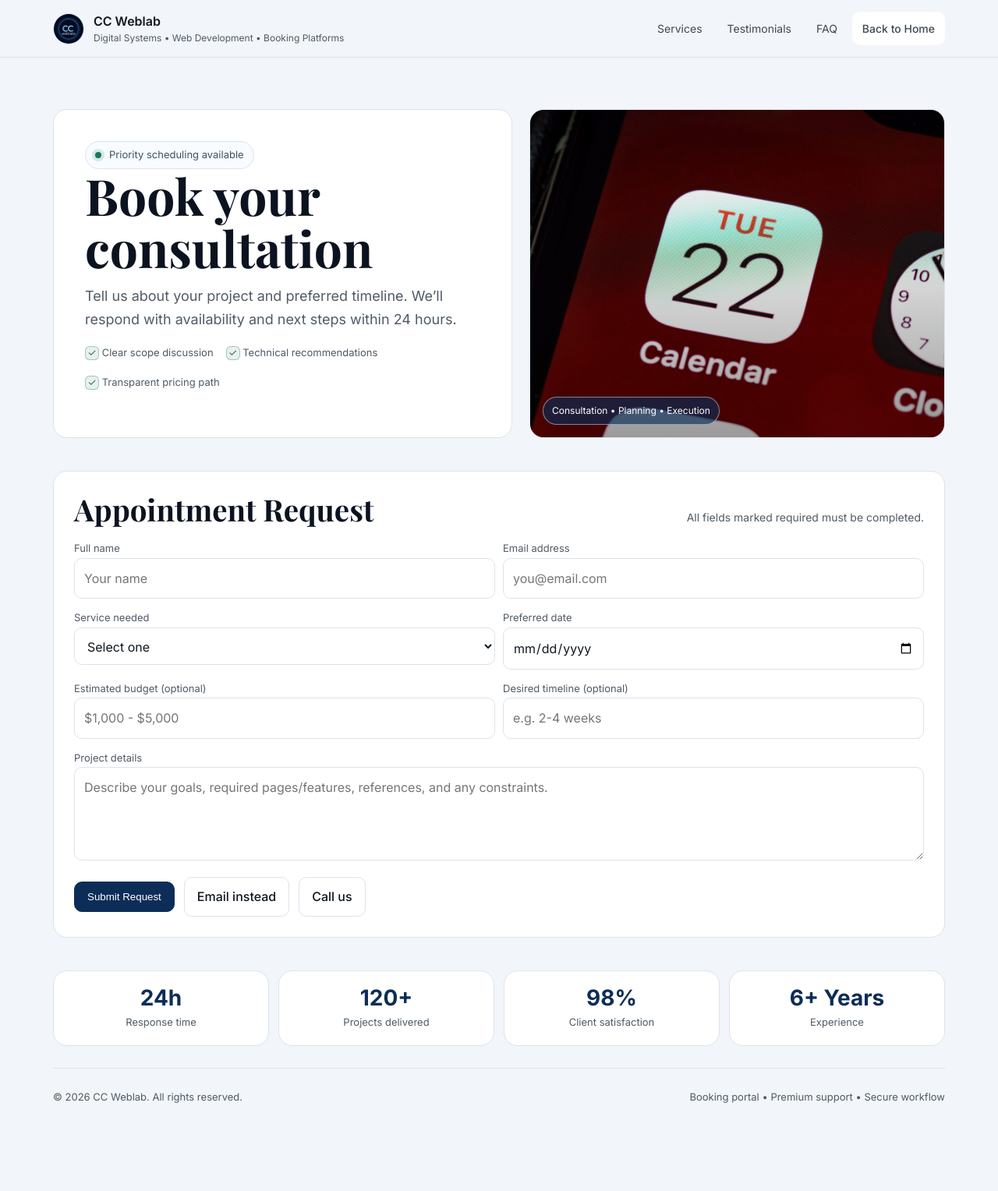
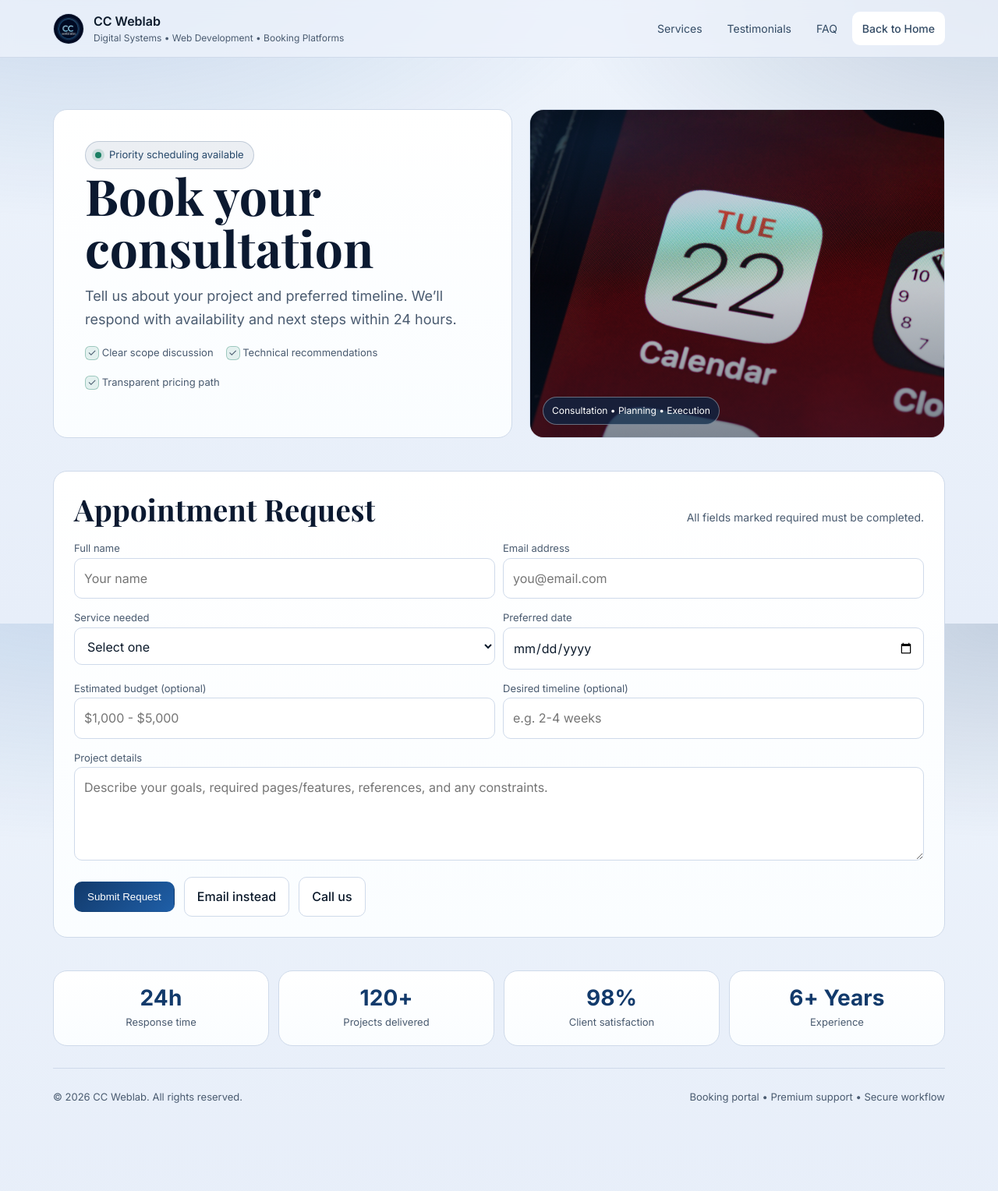
Before and after one commit to Sebascarv1/WEBSITE_CCWEBLAB, a Django app: page /booking/ in a window 1280 px wide. Shown: the whole page at 78% size. Run offline with Django 5.2, Linux system fonts and the light colour scheme.

Commit message:
enhancing front end

```diff
--- a/ccweblab/static/css/services.css
+++ b/ccweblab/static/css/services.css
@@ -1,174 +1,436 @@
 :root{
-  --bg:#f2f5f9;
+  --bg:#edf3fb;
+  --bg-2:#e7eef9;
   --surface:#ffffff;
-  --surface-soft:#edf2f7;
-  --text:#0f1720;
-  --muted:#4f5b67;
-  --line:#dbe3ec;
-  --line-strong:#c7d2df;
-  --accent:#0c2d57;
-  --ok:#147a5b;
+  --surface-soft:#f3f7fd;
+
+  --text:#0c1a2b;
+  --muted:#4a5b70;
+
+  --line:#cfdaea;
+  --line-strong:#b9c9df;
+
+  --accent:#123a6b;
+  --accent-2:#1f5fa8;
+  --accent-3:#0b2747;
+  --ok:#1a7f63;
+
   --radius:12px;
   --radius-lg:18px;
-  --shadow-sm:0 8px 20px rgba(16,24,40,.06);
-  --shadow-md:0 18px 40px rgba(16,24,40,.11);
+
+  --shadow-sm:0 10px 24px rgba(10,35,70,.08);
+  --shadow-md:0 20px 48px rgba(10,35,70,.14);
+
   --max:1200px;
 }
+
 *{box-sizing:border-box}
 html,body{height:100%}
+
 body{
-  margin:0;background:var(--bg);color:var(--text);
+  margin:0;
   font-family:Inter,system-ui,-apple-system,Segoe UI,Roboto,Helvetica,Arial,sans-serif;
+  color:var(--text);
   line-height:1.65;
+  background:
+    radial-gradient(1200px 600px at 8% -10%, rgba(31,95,168,.20), transparent 60%),
+    radial-gradient(1000px 500px at 100% 0%, rgba(18,58,107,.18), transparent 55%),
+    linear-gradient(180deg, var(--bg), var(--bg-2));
+  background-attachment: fixed;
 }
+
 a{color:inherit;text-decoration:none}
 .wrap{max-width:var(--max);margin:0 auto;padding:0 28px}
 
-h1,h2,h3{font-family:"Playfair Display",Georgia,serif;margin:0;color:#0b1320}
+/* Typography */
+h1,h2,h3{
+  font-family:"Playfair Display",Georgia,serif;
+  margin:0;
+  color:#0b1930;
+  letter-spacing:.1px;
+}
 h1{font-size:clamp(38px,5.6vw,64px);line-height:1.05}
 h2{font-size:clamp(28px,3vw,40px);line-height:1.15}
 h3{font-size:clamp(20px,2vw,26px);line-height:1.2}
 p.lead{font-size:18px;color:var(--muted);margin:14px 0 0;max-width:62ch}
 
+/* Header */
 header{
-  position:sticky;top:0;z-index:60;
-  backdrop-filter:blur(8px);
-  background:rgba(242,245,249,.92);
+  position:sticky;
+  top:0;
+  z-index:60;
+  backdrop-filter:blur(10px);
+  background:rgba(237,243,251,.78);
   border-bottom:1px solid var(--line);
 }
-.nav{max-width:var(--max);margin:0 auto;padding:14px 28px;display:flex;justify-content:space-between;align-items:center;gap:20px}
+.nav{
+  max-width:var(--max);
+  margin:0 auto;
+  padding:14px 28px;
+  display:flex;
+  align-items:center;
+  justify-content:space-between;
+  gap:20px;
+}
 .brand{display:flex;align-items:center;gap:12px}
-.logo{width:40px;height:40px;border-radius:50%;object-fit:cover;border:1px solid var(--line);background:#fff}
+.logo{
+  width:40px;height:40px;border-radius:50%;object-fit:cover;
+  border:1px solid var(--line);background:#fff;
+}
 .brand strong{display:block;font-weight:600}
 .brand span{display:block;font-size:12px;color:var(--muted);margin-top:-1px}
-.navlinks{display:flex;gap:6px;flex-wrap:wrap;align-items:center}
-.navlinks a{font-size:14px;color:#3d4854;padding:9px 12px;border-radius:10px;border:1px solid transparent}
-.navlinks a:hover{background:var(--surface-soft);border-color:var(--line)}
 
+.navlinks{display:flex;align-items:center;gap:6px;flex-wrap:wrap}
+.navlinks a{
+  font-size:14px;
+  color:#324a64;
+  padding:9px 12px;
+  border-radius:10px;
+  border:1px solid transparent;
+}
+.navlinks a:hover{
+  background:var(--surface-soft);
+  border-color:var(--line);
+}
+
+/* Buttons */
 .btn{
-  display:inline-flex;align-items:center;justify-content:center;
-  padding:11px 16px;border-radius:10px;border:1px solid var(--line);
-  background:#fff;color:var(--text);font-weight:500;transition:.2s ease;
+  display:inline-flex;
+  align-items:center;
+  justify-content:center;
+  padding:11px 16px;
+  border-radius:10px;
+  border:1px solid var(--line);
+  background:#fff;
+  color:var(--text);
+  font-weight:500;
+  transition:all .2s ease;
 }
-.btn:hover{background:var(--surface-soft);border-color:var(--line-strong)}
-.btn.primary{background:var(--accent);border-color:var(--accent);color:#fff}
-.btn.primary:hover{background:#113b71}
+.btn:hover{
+  background:var(--surface-soft);
+  border-color:var(--line-strong);
+}
+.btn.primary{
+  border-color:transparent;
+  color:#fff;
+  background:linear-gradient(135deg, var(--accent), var(--accent-2));
+}
+.btn.primary:hover{
+  background:linear-gradient(135deg, #17457c, #2b6bb5);
+}
 
+/* Main rhythm */
 main{padding:24px 0 84px}
 section{margin-top:42px}
-.section-head{display:flex;justify-content:space-between;align-items:flex-end;flex-wrap:wrap;gap:14px;margin-bottom:18px}
+.section-head{
+  display:flex;
+  justify-content:space-between;
+  align-items:flex-end;
+  flex-wrap:wrap;
+  gap:14px;
+  margin-bottom:18px;
+}
 .section-head p{margin:0;color:var(--muted);font-size:14px}
 
+/* Cards */
 .card{
-  background:var(--surface);border:1px solid var(--line);border-radius:var(--radius-lg);
+  background:linear-gradient(180deg,#ffffff,#fafdff);
+  border:1px solid var(--line);
+  border-radius:var(--radius-lg);
   transition:transform .25s ease, box-shadow .25s ease, border-color .25s ease;
 }
-.card:hover{transform:translateY(-3px);box-shadow:var(--shadow-sm);border-color:var(--line-strong)}
+.card:hover{
+  transform:translateY(-3px);
+  box-shadow:var(--shadow-sm);
+  border-color:var(--line-strong);
+}
 
-.hero{display:grid;grid-template-columns:1.05fr .95fr;gap:22px;align-items:stretch}
+/* Hero */
+.hero{
+  display:grid;
+  grid-template-columns:1.05fr .95fr;
+  gap:22px;
+  align-items:stretch;
+}
 .hero .left{padding:40px}
 .hero-media{padding:0;overflow:hidden}
 
 .kicker{
-  display:inline-flex;align-items:center;gap:10px;padding:6px 12px;border-radius:999px;
-  border:1px solid var(--line);background:#f8fbff;color:#425466;font-size:13px
+  display:inline-flex;
+  align-items:center;
+  gap:10px;
+  padding:6px 12px;
+  border-radius:999px;
+  background:rgba(18,58,107,.08);
+  border:1px solid rgba(18,58,107,.20);
+  color:#27496b;
+  font-size:13px;
 }
-.dot{width:8px;height:8px;border-radius:99px;background:var(--ok);box-shadow:0 0 0 4px rgba(20,122,91,.15)}
+.dot{
+  width:8px;height:8px;border-radius:99px;background:var(--ok);
+  box-shadow:0 0 0 4px rgba(26,127,99,.16);
+}
 .cta{display:flex;gap:12px;flex-wrap:wrap;margin-top:24px}
 .mini{display:flex;gap:16px;flex-wrap:wrap;margin-top:18px;color:var(--muted);font-size:13px}
 .check{
-  width:18px;height:18px;border-radius:6px;border:1px solid rgba(20,122,91,.35);
-  background:rgba(20,122,91,.1);display:inline-flex;align-items:center;justify-content:center
+  width:18px;height:18px;border-radius:6px;
+  border:1px solid rgba(26,127,99,.35);
+  background:rgba(26,127,99,.10);
+  display:inline-flex;align-items:center;justify-content:center;
 }
 
-.video-wrap{position:relative;height:100%;min-height:420px;background:#dfe7f1;overflow:hidden}
-.video-wrap video{width:100%;height:100%;object-fit:cover;filter:saturate(.84)}
-.video-overlay{position:absolute;inset:0;background:linear-gradient(to top, rgba(0,0,0,.36), rgba(0,0,0,.03) 60%)}
+/* Hero media */
+.video-wrap{
+  position:relative;
+  height:100%;
+  min-height:420px;
+  overflow:hidden;
+  background:#dfe7f1;
+}
+.video-wrap video{
+  width:100%;
+  height:100%;
+  object-fit:cover;
+  filter:saturate(.86) contrast(1.03);
+}
+.video-overlay{
+  position:absolute;inset:0;
+  background:
+    linear-gradient(to top, rgba(7,26,50,.50), rgba(7,26,50,.10) 60%),
+    radial-gradient(800px 300px at 20% 10%, rgba(31,95,168,.25), transparent 60%);
+}
 .video-overlay .badge{
-  position:absolute;left:16px;bottom:16px;padding:7px 11px;border-radius:999px;
-  border:1px solid rgba(255,255,255,.45);background:rgba(12,45,87,.65);color:#fff;font-size:12px;
+  position:absolute;left:16px;bottom:16px;
+  padding:7px 11px;border-radius:999px;
+  border:1px solid rgba(255,255,255,.35);
+  background:rgba(11,39,71,.72);
+  color:#fff;font-size:12px;
 }
 
-.stats{display:grid;grid-template-columns:repeat(4,1fr);gap:12px}
-.stat{padding:18px;text-align:center}
-.stat h3{font-family:Inter,sans-serif;font-size:28px;color:var(--accent)}
-.stat p{margin:4px 0 0;color:var(--muted);font-size:13px}
-
-#showcase, #services, #testimonials, #process, #faq, #contact{
-  background:#f7f9fc;border:1px solid var(--line);border-radius:16px;padding:24px;
+/* Stats */
+.stats{
+  display:grid;
+  grid-template-columns:repeat(4,1fr);
+  gap:12px;
+}
+.stat{
+  padding:18px;
+  text-align:center;
+}
+.stat h3{
+  font-family:Inter,sans-serif;
+  font-size:28px;
+  color:var(--accent);
+}
+.stat p{
+  margin:4px 0 0;
+  color:var(--muted);
+  font-size:13px;
 }
 
+/* Section containers */
+#showcase, #services, #testimonials, #process, #faq, #contact{
+  background:linear-gradient(180deg,#f7fbff,#f1f6fd);
+  border:1px solid var(--line);
+  border-radius:16px;
+  padding:24px;
+}
+
+/* Showcase */
 .showcase-grid{gap:14px}
 .show-card{overflow:hidden}
-.show-card img{width:100%;height:290px;object-fit:cover;display:block;border-bottom:1px solid var(--line)}
+.show-card img{
+  width:100%;
+  height:290px;
+  object-fit:cover;
+  display:block;
+  border-bottom:1px solid var(--line);
+}
 .show-body{padding:16px}
 .show-body p{margin:8px 0 0;color:var(--muted)}
 
+/* Services row */
 .svc-row{
-  display:grid;grid-auto-flow:column;grid-auto-columns:minmax(260px,1fr);gap:14px;
-  overflow:auto;padding-bottom:10px;scroll-snap-type:x mandatory;
+  display:grid;
+  grid-auto-flow:column;
+  grid-auto-columns:minmax(260px,1fr);
+  gap:14px;
+  overflow:auto;
+  padding-bottom:10px;
+  scroll-snap-type:x mandatory;
 }
 .svc-row > *{scroll-snap-align:start}
-.svc-btn{cursor:pointer;padding:0;color:inherit}
-.svc-btn:hover{transform:translateY(-3px);box-shadow:var(--shadow-sm)}
+.svc-btn{
+  cursor:pointer;
+  padding:0;
+  color:inherit;
+}
+.svc-btn:hover{
+  transform:translateY(-3px);
+  box-shadow:var(--shadow-sm);
+}
+
 .svc-icon{
   width:72px;height:72px;margin:18px auto 0;border-radius:18px;
-  display:flex;align-items:center;justify-content:center;color:var(--accent);
-  background:#eef4fb;border:1px solid var(--line)
+  display:flex;align-items:center;justify-content:center;
+  color:var(--accent);
+  background:#eef4fb;
+  border:1px solid var(--line);
 }
 .svc-icon .i{width:36px;height:36px}
 .svc-body{text-align:center;padding:16px 18px 20px}
 .svc p{color:var(--muted);font-size:14px;margin:0}
 .svc-meta{display:inline-block;margin-top:10px;font-size:12px;color:#4b5868}
 
-.test-grid{display:grid;grid-template-columns:repeat(3,1fr);gap:14px}
+/* Testimonials */
+.test-grid{
+  display:grid;
+  grid-template-columns:repeat(3,1fr);
+  gap:14px;
+}
 .quote{padding:20px}
 .quote blockquote{margin:0;color:#1f2a37}
 .quote figcaption{margin-top:12px;color:var(--muted);font-size:13px}
 
-.split,.faq-grid{display:grid;grid-template-columns:1fr 1fr;gap:14px}
+/* Process + FAQ */
+.split,.faq-grid{
+  display:grid;
+  grid-template-columns:1fr 1fr;
+  gap:14px;
+}
 .step,.faq{padding:18px}
 .faq p{color:var(--muted)}
 
+/* Contact */
 .contact{padding:26px}
 form{display:grid;gap:10px;margin-top:12px}
 label{font-size:13px;color:var(--muted)}
 input,textarea,select{
-  width:100%;padding:12px;border-radius:10px;border:1px solid var(--line);
-  background:#fff;color:var(--text);font:inherit;
+  width:100%;
+  padding:12px;
+  border-radius:10px;
+  border:1px solid var(--line);
+  background:#fff;
+  color:var(--text);
+  font:inherit;
 }
 input:focus,textarea:focus,select:focus{
-  outline:none;border-color:#b8c4d3;box-shadow:0 0 0 3px rgba(12,45,87,.1)
+  outline:none;
+  border-color:#9fb6d1;
+  box-shadow:0 0 0 3px rgba(31,95,168,.14);
 }
 .row2{display:grid;grid-template-columns:1fr 1fr;gap:10px}
 textarea{min-height:120px;resize:vertical}
-.contact-actions{display:flex;gap:12px;flex-wrap:wrap;align-items:center;margin-top:4px}
+.contact-actions{
+  display:flex;gap:12px;flex-wrap:wrap;align-items:center;margin-top:4px;
+}
 
-footer{border-top:1px solid var(--line);margin-top:28px;padding:26px 0;color:var(--muted);font-size:13px}
-.foot{display:flex;justify-content:space-between;gap:10px;flex-wrap:wrap}
+/* Footer */
+footer{
+  border-top:1px solid var(--line);
+  margin-top:28px;
+  padding:26px 0;
+  color:var(--muted);
+  font-size:13px;
+}
+.foot{
+  display:flex;
+  justify-content:space-between;
+  gap:10px;
+  flex-wrap:wrap;
+}
 
-.modal{position:fixed;inset:0;display:none;z-index:1000}
+/* Modal */
+.modal{
+  position:fixed;inset:0;display:none;z-index:1000;
+}
 .modal.is-open{display:block}
-.modal-backdrop{position:absolute;inset:0;background:rgba(15,23,32,.45);backdrop-filter:blur(4px)}
+.modal-backdrop{
+  position:absolute;inset:0;
+  background:rgba(10,26,46,.50);
+  backdrop-filter:blur(4px);
+}
 .modal-panel{
-  position:relative;width:min(980px,calc(100% - 28px));margin:56px auto;
-  border-radius:18px;border:1px solid var(--line);background:#fff;box-shadow:var(--shadow-md)
+  position:relative;
+  width:min(980px,calc(100% - 28px));
+  margin:56px auto;
+  border-radius:18px;
+  border:1px solid var(--line);
+  background:#fff;
+  box-shadow:var(--shadow-md);
 }
-.modal-header{display:flex;justify-content:space-between;gap:12px;padding:16px 18px;border-bottom:1px solid var(--line)}
-.modal-close{width:38px;height:38px;border-radius:10px;border:1px solid var(--line);background:#fff;cursor:pointer}
+.modal-header{
+  display:flex;justify-content:space-between;gap:12px;
+  padding:16px 18px;
+  border-bottom:1px solid var(--line);
+}
+.modal-close{
+  width:38px;height:38px;border-radius:10px;
+  border:1px solid var(--line);
+  background:#fff;cursor:pointer;
+}
 .modal-body{padding:16px 18px 18px}
-.plan-row{display:grid;grid-auto-flow:column;grid-auto-columns:minmax(240px,1fr);gap:12px;overflow:auto;padding-bottom:10px;scroll-snap-type:x mandatory}
-.plan{scroll-snap-align:start;border:1px solid var(--line);border-radius:14px;background:#fff;padding:16px;min-height:250px}
-.plan .tag{display:inline-flex;border:1px solid var(--line);background:#f6f9fc;color:#435466;border-radius:999px;padding:5px 9px;font-size:12px}
-.plan.featured{border-color:#c9d7ea;background:#fafdff}
+.plan-row{
+  display:grid;
+  grid-auto-flow:column;
+  grid-auto-columns:minmax(240px,1fr);
+  gap:12px;
+  overflow:auto;
+  padding-bottom:10px;
+  scroll-snap-type:x mandatory;
+}
+.plan{
+  scroll-snap-align:start;
+  border:1px solid var(--line);
+  border-radius:14px;
+  background:#fff;
+  padding:16px;
+  min-height:250px;
+}
+.plan .tag{
+  display:inline-flex;
+  border:1px solid var(--line);
+  background:#f1f6fd;
+  color:#395676;
+  border-radius:999px;
+  padding:5px 9px;
+  font-size:12px;
+}
+.plan.featured{
+  border-color:#9fbbe0;
+  background:linear-gradient(180deg,#fafdff,#f0f6ff);
+}
 .plan .btn{width:100%}
+
+/* Messages */
 .msgs{margin:14px 0}
-.msg{padding:12px 14px;border-radius:12px;border:1px solid var(--line);background:#fff}
+.msg{
+  padding:12px 14px;
+  border-radius:12px;
+  border:1px solid var(--line);
+  background:#fff;
+}
+.msg.success{
+  border-color:rgba(26,127,99,.35);
+  background:rgba(26,127,99,.08);
+}
+.msg.error{
+  border-color:rgba(170,68,68,.35);
+  background:rgba(170,68,68,.08);
+}
 
-/* reveal */
-.reveal{opacity:0;transform:translateY(16px);transition:opacity .55s ease,transform .55s ease}
-.reveal.in{opacity:1;transform:none}
+/* Reveal animation */
+.reveal{
+  opacity:0;
+  transform:translateY(16px);
+  transition:opacity .55s ease, transform .55s ease;
+}
+.reveal.in{
+  opacity:1;
+  transform:none;
+}
 
+/* Responsive */
 @media (max-width:980px){
   .hero{grid-template-columns:1fr}
   .video-wrap{min-height:280px}
```
